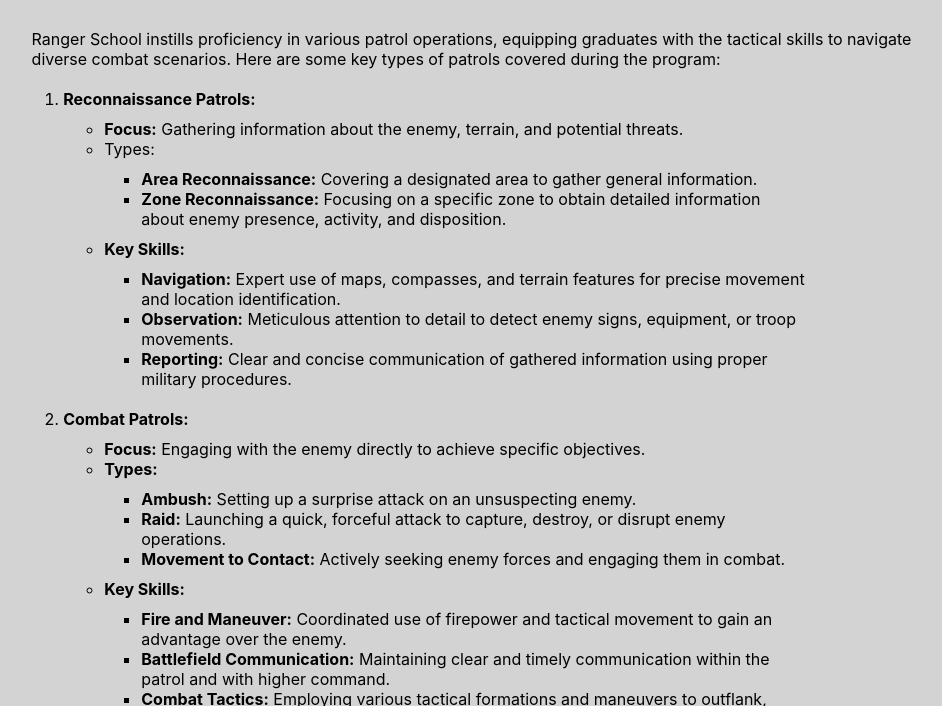
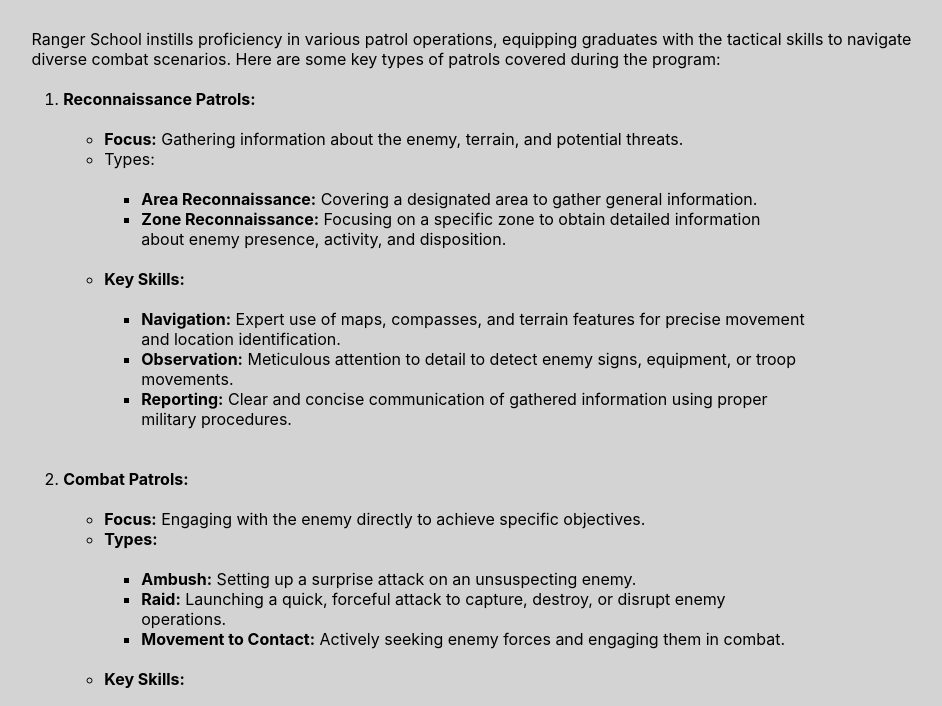
Before and after one commit to D-Gourdine/Ranger-School-App, a plain HTML site: page patrols/m2c/index.html in a window 1280 px wide. Shown: the part 91-797 px from the top of the page, without its empty margins (166-1108 px from the left). Drawn offline with Linux system fonts and the light colour scheme.

Commit message:
padding change

```diff
--- a/styles.css
+++ b/styles.css
@@ -16,25 +16,25 @@
 p {text-align: left;
     margin: auto;
     width: 100%;
-    padding: 10px;}
+    padding: 15px;}
 
 /* Lists */
 ol {text-align: left;
     margin: auto;
     width: 95%;
-    padding: 10px;}
+    padding: 20px;}
 ul {text-align: left;
     margin: auto;
     width: 55%;
-    padding: 10px;}
+    padding: 20px;}
 .ol2 {text-align: left;
     margin: auto;
     width: 90%;
-    padding: 10px;}
+    padding: 20px;}
 .ul2 {text-align: left;
     margin: auto;
     width: 90%;
-    padding: 10px;}
+    padding: 20px;}
 
 
 
@@ -152,6 +152,7 @@
         width: 65%;
         padding: 10px;}
 
+
     iframe{
         height: 40vh;
         width: 70%;
```
